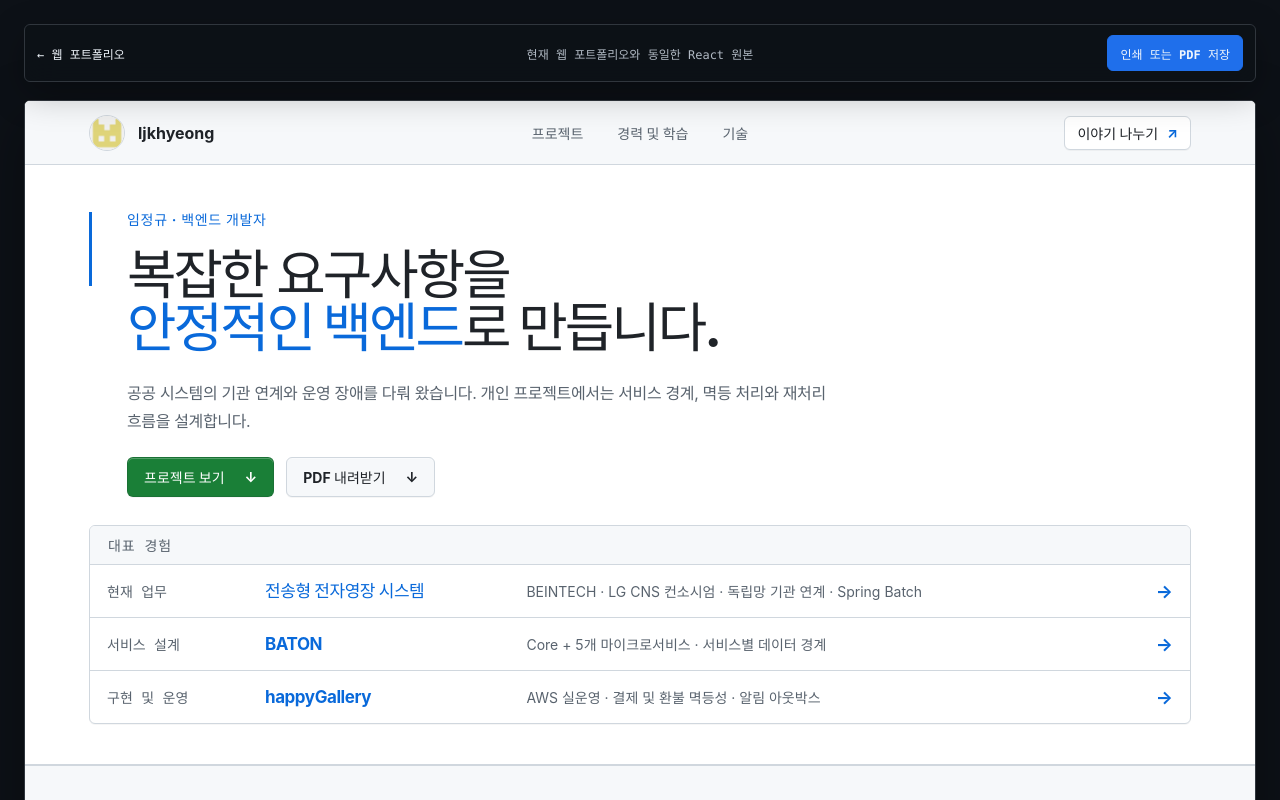
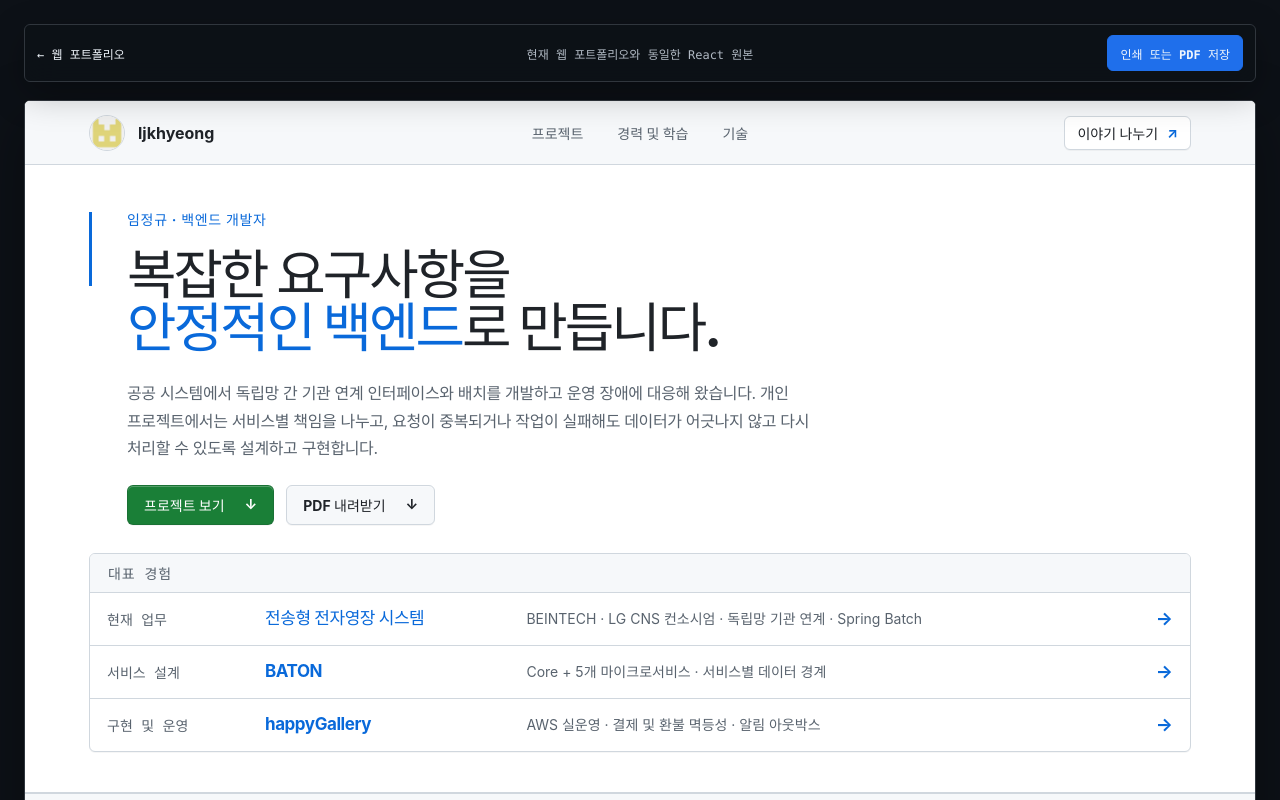
Before and after one commit to ljkhyeong/portfolio, a React (Vite) app: page /portfolio/print in a window 1280 px wide. Shown: the top 800 px of the page. Built offline with nearby package versions, Linux system fonts and the light colour scheme; a web font is replaced by a local one.

Commit message:
콘텐츠: 메인 소개 문구 구체화

```diff
--- a/src/data/homeHero.js
+++ b/src/data/homeHero.js
@@ -5,7 +5,7 @@ export const homeHeroContent = {
         tail: "로 만듭니다.",
     },
     summary:
-        "공공 시스템의 기관 연계와 운영 장애를 다뤄 왔습니다. 개인 프로젝트에서는 서비스 경계, 멱등 처리와 재처리 흐름을 설계합니다.",
+        "공공 시스템에서 독립망 간 기관 연계 인터페이스와 배치를 개발하고 운영 장애에 대응해 왔습니다. 개인 프로젝트에서는 서비스별 책임을 나누고, 요청이 중복되거나 작업이 실패해도 데이터가 어긋나지 않고 다시 처리할 수 있도록 설계하고 구현합니다.",
     signals: [
         {
             label: "현재 업무",
```
